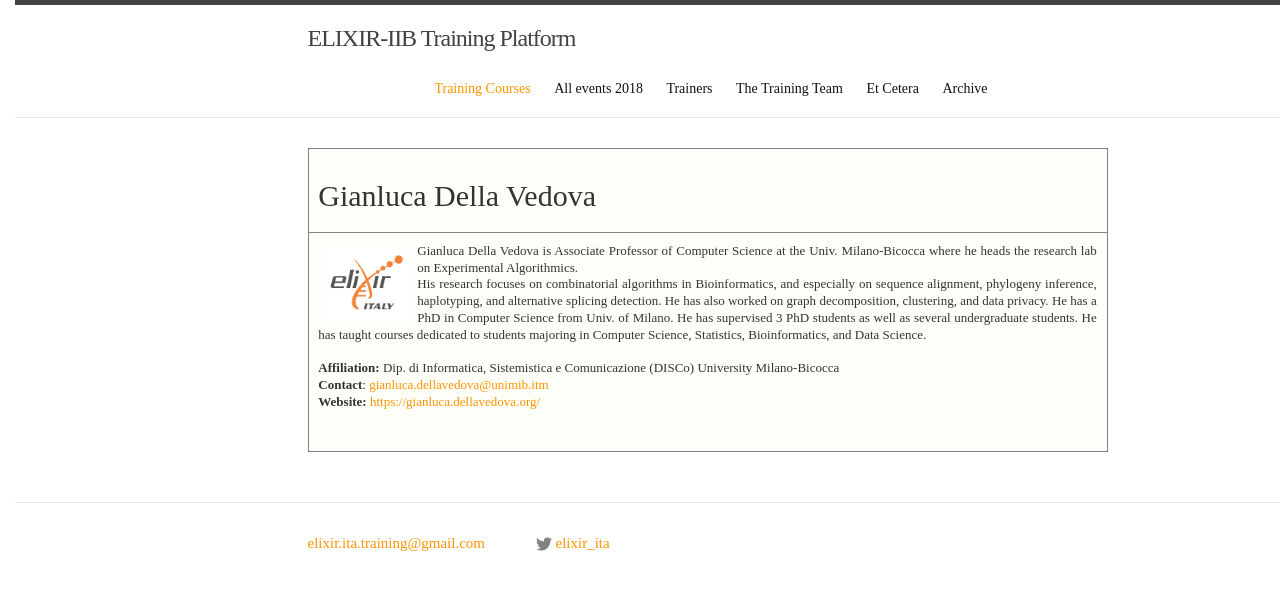
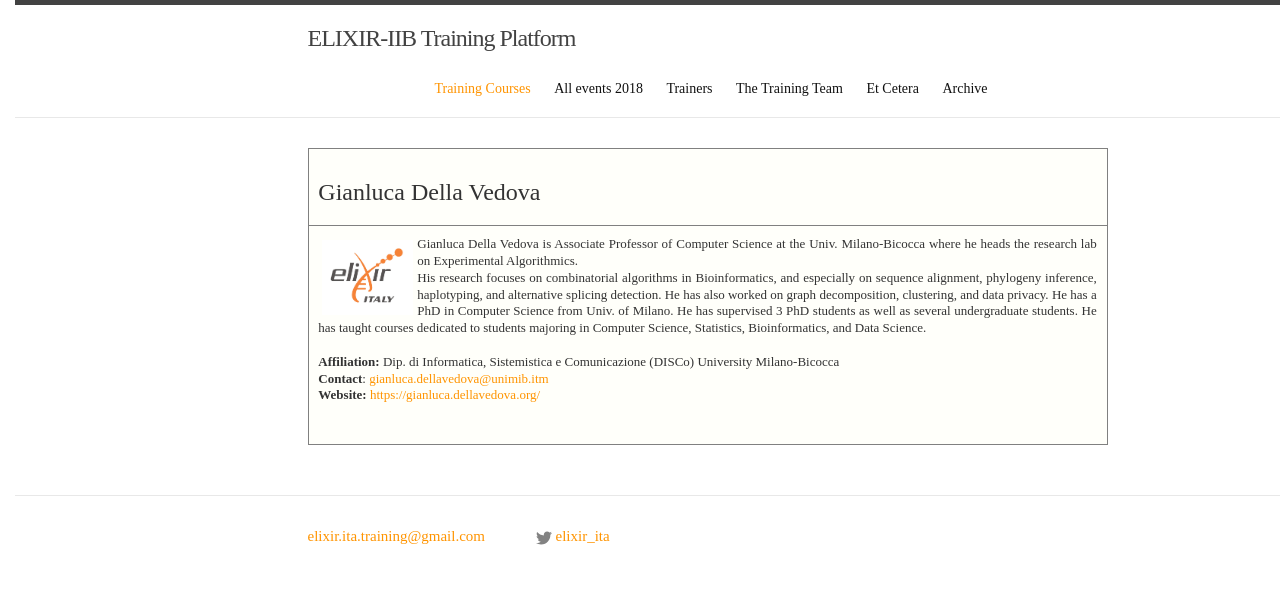
Before and after one commit to ELIXIR-IIB-training/website, a Jekyll site: the page built from instructors/gianluca_dellavedova.html, in a window 1280 px wide. Shown: the top 590 px of the page. Built offline with Jekyll 4.4.1, drawn with Linux system fonts in a browser that asks for light colours; nearby versions of some CDN libraries; some web fonts are replaced.

Commit message:
Update font

```diff
--- a/instructors/gianluca_dellavedova.html
+++ b/instructors/gianluca_dellavedova.html
@@ -30,7 +30,7 @@ layout: default
   <div class="table">
         <table width="800" align="center">
 	    <tr><td>
-	    <h2>Gianluca Della Vedova</h2>
+	    <h3>Gianluca Della Vedova</h3>
 	    <tr>
 	      <td>
     		 <div class="course">
```
